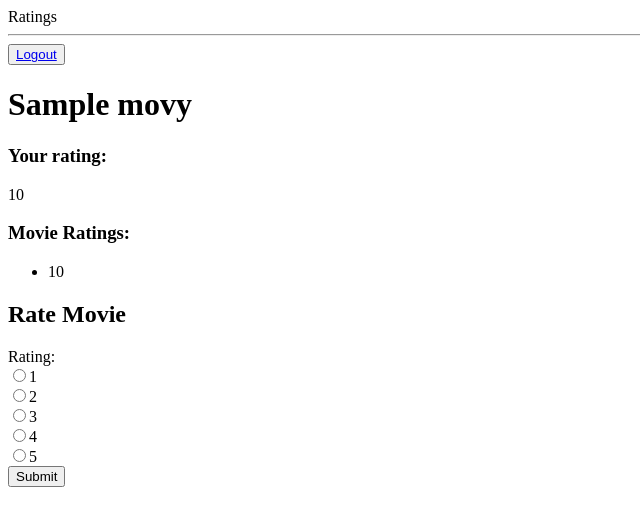
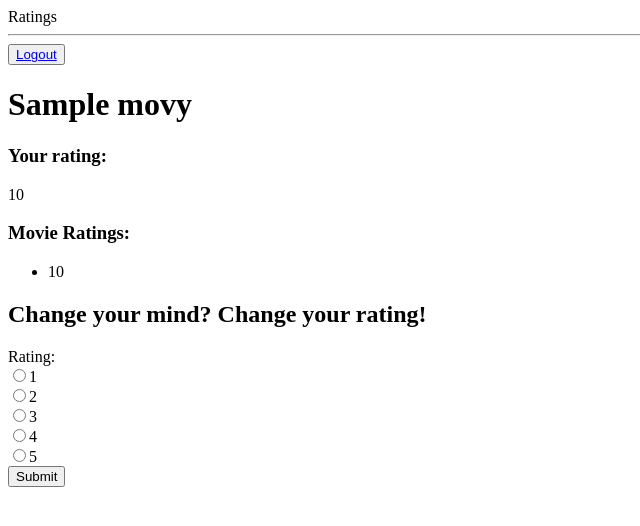
Before and after one commit to laurenpritchett/ratings, a Flask app: page /movies/1 in a window 1280 px wide. Shown: the top 526 px of the page, without its empty margins (0-640 px from the left). Run offline with Flask 2, Linux system fonts and the light colour scheme; the visitor is signed in with stand-in values (Sample User, id 1); tables that the repository leaves empty hold one stand-in row (values such as "Sample post").

Commit message:
Fixed homepage issue, working on /rate-movie

```diff
--- a/server.py
+++ b/server.py
@@ -112,18 +112,17 @@ def show_movies():
 def show_movie_details(movie_id):
     """Show movie details."""
 
-    user_id = session['user_id']
+    user_id = session.get('user_id')
     ratings_query = Rating.query.filter(Rating.movie_id == movie_id)
     ratings = ratings_query.all()
-    user_rating = ratings_query.filter(Rating.user_id == user_id).all()
-    user_rating_obj = user_rating[0]
-    user_score = user_rating_obj.score
+    if user_id is not None:
+        user_rating = ratings_query.filter(Rating.user_id == user_id).all()
+        user_score = user_rating[0].score
+    else:
+        user_score = ""
 
     scores = [rating.score for rating in ratings]
     title = ratings[0].movie.title
-
-    print "user_id:", user_id
-    print "user_rating:", user_rating
 
     return render_template('movie-details.html',
                            scores=scores,
@@ -149,6 +148,22 @@ def rate_movie():
     """Provide new rating or change rating."""
 
     rating = request.form.get('rating')
+    title = request.form.get('title')
+    user_id = session['user_id']
+    current_rating = Rating.query.filter((Rating.title == title)
+                                          & (Rating.user_id == user_id)).all()
+
+    movie_id = Movie.query.filter(Movie.title == title).all()
+
+    if current_rating == []:
+        new_rating = Rating(user_id=user_id,
+                            movie_id=movie_id,
+                            score=rating)
+        db.session.add(new_rating)
+
+
+
+    db.session.commit()
 
 
 if __name__ == "__main__":
--- a/templates/base.html
+++ b/templates/base.html
@@ -12,7 +12,7 @@
     {{ message }}
   {% endfor %}
 
-  {% if session['user_id'] %}
+  {% if 'user_id' in session %}
     <button id="logout-button"><a href="/user-logout">Logout</a></button>
   {% else %}
     <button id="login-button"><a href="/user-login">Login</a></button>
--- a/templates/movie-details.html
+++ b/templates/movie-details.html
@@ -3,7 +3,7 @@
 
 <h1>{{ title }}</h1>
 
-{% if session['user_id'] and user_score %}
+{% if 'user_id' in session and user_score %}
 <section>
   <h3>Your rating:</h3>
   <p>{{ user_score }}</p>
@@ -20,10 +20,16 @@
 </section>
 
 <section>
+  {% if 'user_id' in session %}
+    {% if user_score %}
+      <h2>Change your mind? Change your rating!</h2>
+    {% else %}
       <h2>Rate Movie</h2>
+    {% endif %}
 
     <form id='rating-form' action='/rate_movie' method='POST'>
       Rating:<br>
+      <input type="hidden" name="title" value="{{ title }}">
       <input type='radio' id='rating' name='rating' value='1'>1<br>
       <input type='radio' id='rating' name='rating' value='2'>2<br>
       <input type='radio' id='rating' name='rating' value='3'>3<br>
@@ -31,6 +37,9 @@
       <input type='radio' id='rating' name='rating' value='5'>5<br>
       <input type='submit'>
     </form>
+  {% else %}
+  <h3> <a href="/user-login">Login</a> to rate the movie!</h3>
+  {% endif %}
 </section>
 
 <script>
```
Lines whose indentation alone changed are shown as unchanged.
